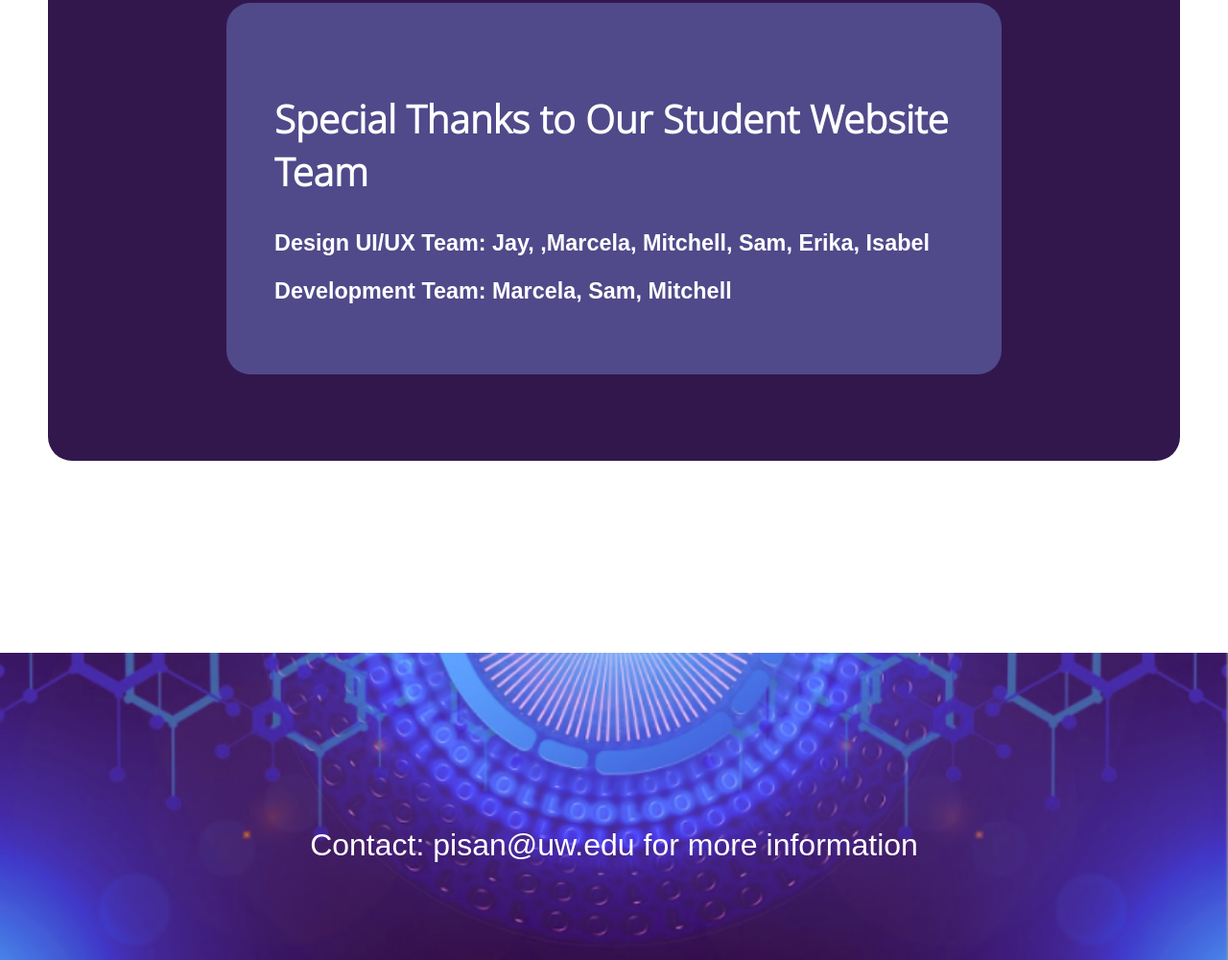
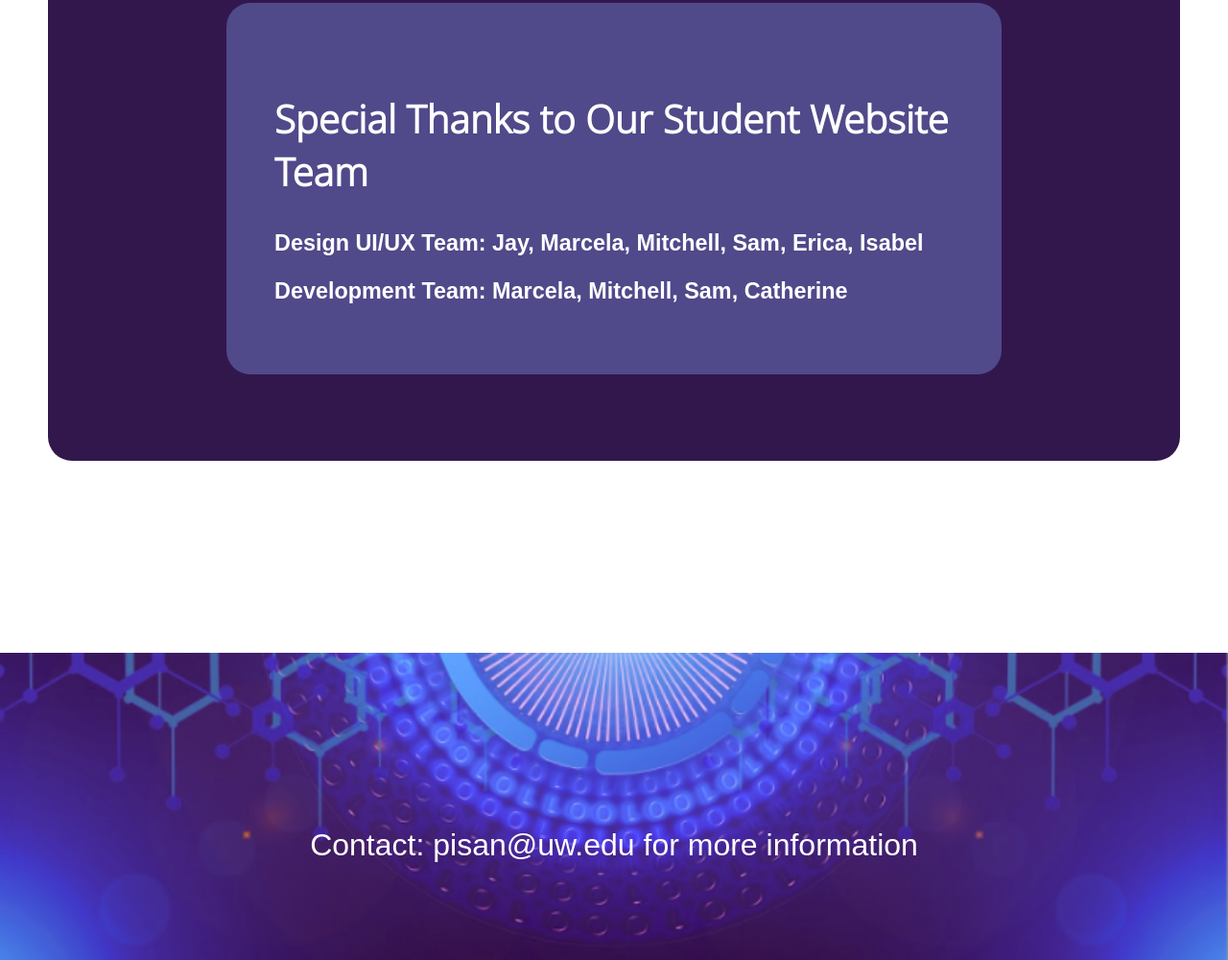
Before and after one commit to t4guw/T4G-Website, a plain HTML site: page about.html in a window 1280 px wide. Shown: the part 3375-4375 px from the top of the page at 96% size. Drawn offline with Linux system fonts and the light colour scheme.

Commit message:
Fixed typo in About Us

```diff
--- a/about.html
+++ b/about.html
@@ -110,8 +110,8 @@
             <div class="container">
                 <div class="bio-text">
                     <h2>Special Thanks to Our Student Website Team</h2>
-                    <h3>Design UI/UX Team: Jay, ,Marcela, Mitchell, Sam, Erika, Isabel </h3>
-                    <h3>Development Team: Marcela, Sam, Mitchell</h3>
+                    <h3>Design UI/UX Team: Jay, Marcela, Mitchell, Sam, Erica, Isabel </h3>
+                    <h3>Development Team: Marcela, Mitchell, Sam, Catherine</h3>
                     <p> </p>
 
 
```
